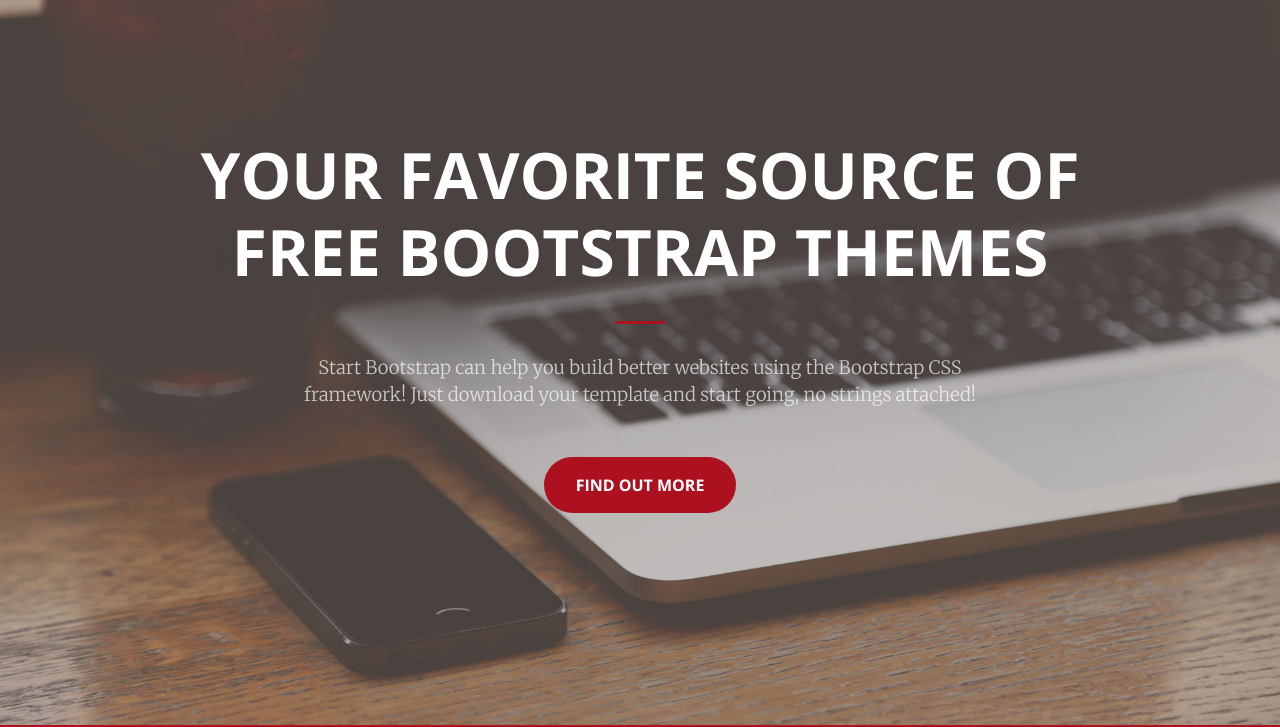
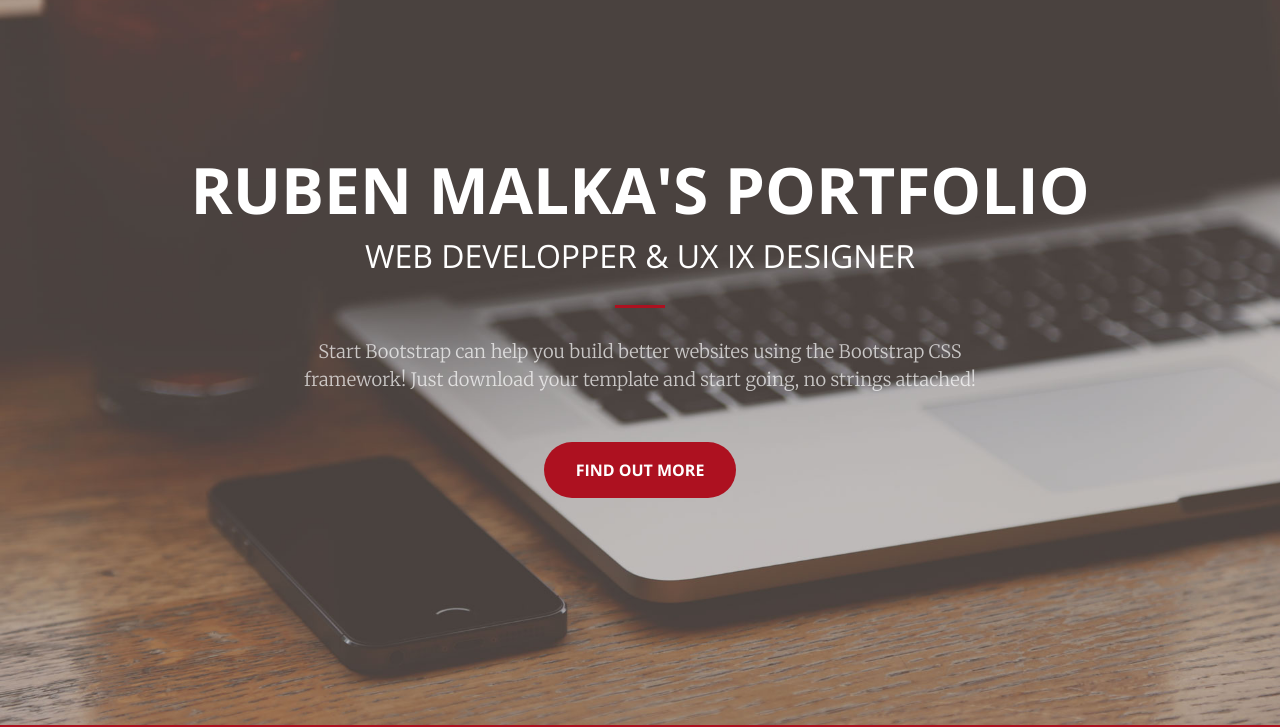
Before and after one commit to rubenmalka/PortfolioRubenMalka, a website: page index.html in a window 1280 px wide. Shown: the part 75-802 px from the top of the page. Drawn offline with nearby package versions, Linux system fonts and the light colour scheme.

Commit message:
presentation

```diff
--- a/index.html
+++ b/index.html
@@ -61,7 +61,8 @@
         <div class="row">
           <div class="col-lg-10 mx-auto">
             <h1 class="text-uppercase">
-              <strong>Your Favorite Source of Free Bootstrap Themes</strong>
+              <strong>RUBEN MALKA's PORTFOLIO </strong>
+              <h2> WEB DEVELOPPER & UX IX DESIGNER </h2>
             </h1>
             <hr>
           </div>
```
